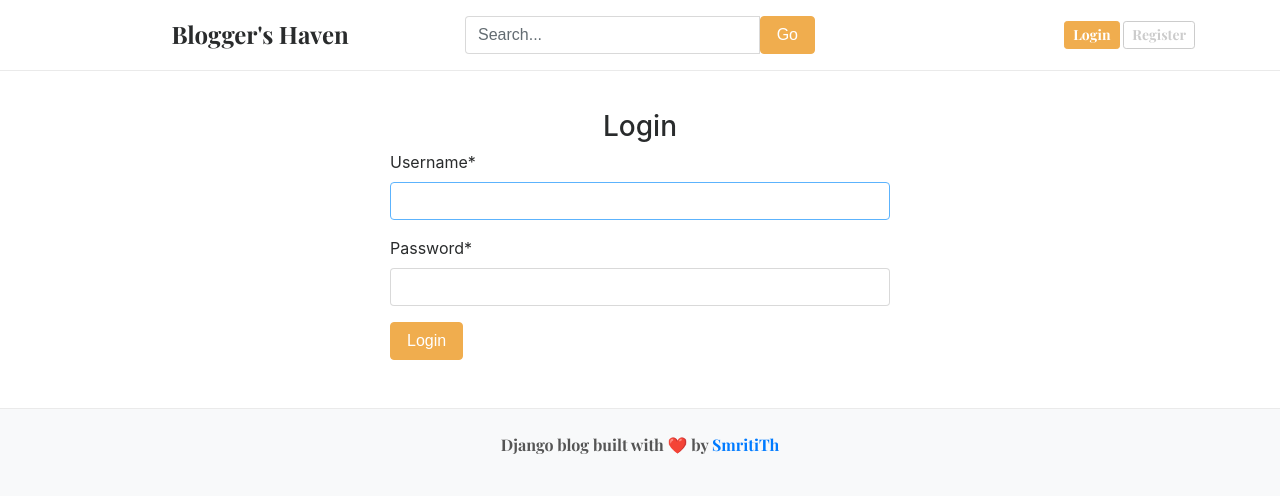
After one commit to ismritith/Bloggers-Haven, a Django app: page /login/ in a window 1280 px wide. The commit adds this page. Shown: the top 496 px of the page. Run offline with Django 5.2, Linux system fonts and the light colour scheme; data that the repository does not hold is empty; some libraries are stand-ins or nearby versions.

Commit message:
login form

```diff
--- a/blogger_haven/urls.py
+++ b/blogger_haven/urls.py
@@ -57,6 +57,7 @@ urlpatterns = [
     #search endpoint
     path('search/', BlogsView.search, name='search'),
     path('register/', views.register, name='register'),
+    path('login/', views.login, name='login'),
 ]
 
 if settings.DEBUG:
--- a/blogger_haven/views.py
+++ b/blogger_haven/views.py
@@ -3,6 +3,8 @@ from blogs.models import Blog, Category
 from assignments.models import About
 from django.contrib.auth import get_user_model
 from .forms import RegistrationForm
+from django.contrib.auth.forms import AuthenticationForm
+from django.contrib import auth
 
 
 # def home(request):
@@ -47,3 +49,20 @@ def register(request):
         'form': form,
     }
     return render(request, 'register.html', context)
+
+def login(request):
+    if request.method == 'POST':
+        form = AuthenticationForm(request=request, data=request.POST)
+        if form.is_valid():
+            username = form.cleaned_data.get('username')
+            password = form.cleaned_data.get('password')
+
+            user = auth.authenticate(username=username, password=password)
+            if user is not None:
+                auth.login(request, user)
+                return redirect('home')
+    form = AuthenticationForm()
+    context = {
+        'form': form,
+    }
+    return render(request, 'login.html', context)
--- a/templates/base.html
+++ b/templates/base.html
@@ -58,62 +58,56 @@
 </head>
 <body>
 
-  <!-- Header -->
-<header class="blog-header">
-  <div class="header-wrapper">
+<!-- HEADER -->
+<header class="blog-header py-3 border-bottom">
+  <div class="container">
+    <div class="row align-items-center">
+      <div class="col-4">
+        <a class="text-dark h4 text-decoration-none" href="/">Blogger's Haven</a>
+      </div>
 
-    <div class="brand">
-      <h1>Blogger’s Haven</h1>
-      <p>Insights, Stories, and Ideas Curated Elegantly</p>
+      <div class="col-4">
+        <!-- SEARCH FORM (CLOSED PROPERLY) -->
+        <form action="{% url 'search' %}" method="GET">
+          <div class="input-group">
+            <input class="form-control" type="text" name="keyword"
+                   placeholder="Search..." />
+            <div class="input-group-append">
+              <button class="btn btn-warning" type="submit">Go</button>
             </div>
-          <div class="col-4 d-flex justify-content-end align-items-center">
-            <a class="btn btn-sm btn-warning" href="#">Sign In</a> &nbsp;
+          </div>
+        </form>
+      </div>
+
+      <div class="col-4 text-right">
+        <a class="btn btn-sm btn-warning" href="{% url 'login' %}">Login</a>
         <a class="btn btn-sm btn-outline-secondary" href="{% url 'register' %}">Register</a>
       </div>
-
-
-  </div>
-</header>
-
-
-
-
-<body>
-    <div class="container">
-      <header class="blog-header py-3">
-        <div class="row flex-nowrap justify-content-between align-items-center">
-          <div class="col-4 pt-1">
-            <a class="blog-header-logo text-dark" href="/">Blogger's Haven</a>
-          </div>
-          <div class="col-4">
-            <form action="{% url 'search' %}" method="GET">
-                <div class="input-group">
-                    <input class="form-control" type="text" name="keyword" value="{{ keyword }}" placeholder="Enter search term..." aria-label="Enter search term..." aria-describedby="button-search" />
-                    <button type="submit" class="btn btn-warning" id="button-search">Go!</button>
     </div>
   </div>
 </header>
 
-      <div class="nav-scroller py-1 mb-2">
-        <nav class="nav d-flex justify-content-between">
+<!-- NAV -->
+<div class="container">
+  <nav class="nav d-flex justify-content-between py-2">
     {% for cat in categories %}
-          <a class="p-2 text-muted" href="{% url 'posts_by_category' cat.id %}">{{ cat.category_name }}</a>
+      <a class="p-2 text-muted" href="{% url 'posts_by_category' cat.id %}">
+        {{ cat.category_name }}
+      </a>
     {% endfor %}
-
   </nav>
 </div>
 
 
+<!-- MAIN CONTENT -->
+<div class="container mt-4">
+  {% block content %}{% endblock %}
+</div>
 
-<!--MAIN CONTENT PART -->
-{% block content %}
+<!-- FOOTER -->
+<footer class="blog-footer mt-5">
+  <p>Django blog built with ❤️ by <a href="#">SmritiTh</a></p>
+</footer>
 
-
-{% endblock %}
-
-<!-- FOOTER PART -->
-<footer class="blog-footer">
-  <p>Django blog built with � by <a href="#">SmritiTh</a></p>
-</footer>
 </body>
 </html>
--- /dev/null
+++ b/templates/login.html
@@ -0,0 +1,12 @@
+{% extends 'base.html' %}
+
+{% block content %}
+{% load crispy_forms_tags %}
+<h3 class="text-center">Login</h3>
+
+<form action="{% url 'login' %}" method="POST" style="width:500px; margin:auto;">
+    {% csrf_token %}
+    {{ form|crispy }}
+    <button type="submit" class="btn btn-warning">Login</button>
+</form>
+{% endblock %}
```
Also changed, not shown: templates/posts_by_category.html (+18 -2 lines). Lines whose indentation alone changed are shown as unchanged.
